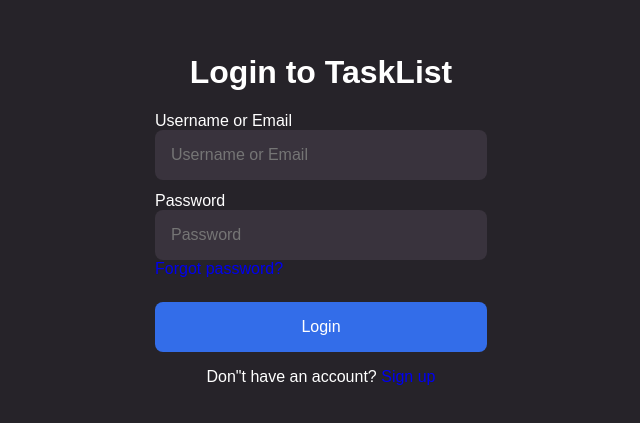
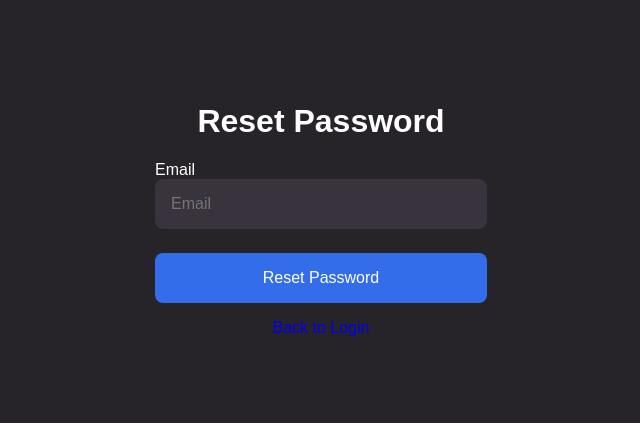
Before and after one commit to jobet/tasklist, a React (Create React App) app: page /forgotpass in a window 1280 px wide. Shown: the part 183-606 px from the top of the page, without its empty margins (319-959 px from the left). Built offline with nearby package versions, Linux system fonts and the light colour scheme; no server answers; the HTML template or start-up script is replaced by a standard one.

Commit message:
added forgot pass functionality

```diff
--- a/src/App.js
+++ b/src/App.js
@@ -4,6 +4,7 @@
 import TaskList from "./TaskList";
 import Login from "./Login";
 import SignUp from "./SignUp";
+import ForgotPass from "./ForgotPass";
 import "./App.css";
 
 function App() {
@@ -13,7 +14,7 @@
   });
 
   useEffect(() => {
-    Cookies.set("userSession", JSON.stringify(userSession), { expires: 7 });
+    Cookies.set("userSession", JSON.stringify(userSession));
   }, [userSession]);
 
   const PrivateRoute = ({ children }) => {
@@ -45,6 +46,14 @@
             }
           />
           <Route
+            path="/forgotpass"
+            element={
+              <RedirectIfLoggedIn>
+                <ForgotPass />
+              </RedirectIfLoggedIn>
+            }
+          />
+          <Route
             path="/"
             element={
               <PrivateRoute>
--- /dev/null
+++ b/src/ForgotPass.js
@@ -0,0 +1,143 @@
+import React, { useState, useEffect } from "react";
+import { createClient } from "@supabase/supabase-js";
+import { MdError, MdInfo } from "react-icons/md";
+import { Link, useNavigate, useSearchParams } from "react-router-dom";
+
+const supabaseUrl = process.env.REACT_APP_SUPABASE_URL;
+const supabaseKey = process.env.REACT_APP_SUPABASE_KEY;
+const supabase = createClient(supabaseUrl, supabaseKey);
+
+function ForgotPass() {
+  const navigate = useNavigate();
+  const [searchParams] = useSearchParams();
+  const [email, setEmail] = useState("");
+  const [newPassword, setNewPassword] = useState("");
+  const [confirmPassword, setConfirmPassword] = useState("");
+  const [errorMessage, setErrorMessage] = useState("");
+  const [errorWrapper, setErrorWrapper] = useState(false);
+  const [infoMessage, setInfoMessage] = useState("");
+  const [infoWrapper, setInfoWrapper] = useState(false);
+  const resetToken = searchParams.get("token");
+
+  useEffect(() => {
+    if (resetToken) {
+      setInfoMessage("Please enter your new password.");
+      setInfoWrapper(true);
+    }
+  }, [resetToken]);
+
+  const handleResetPassword = async (e) => {
+    setErrorMessage("");
+    setErrorWrapper(false);
+    setInfoMessage("");
+    setInfoWrapper(false);
+    e.preventDefault();
+    if (!resetToken) {
+      try {
+        const { error } = await supabase.auth.resetPasswordForEmail(email, {
+          redirectTo: `${window.location.origin}${window.location.pathname}?token=TOKEN`,
+        });
+        if (error) {
+          setErrorMessage("Error sending reset link.");
+          setErrorWrapper(true);
+        } else {
+          setInfoMessage("Password reset link sent to your email.");
+          setInfoWrapper(true);
+        }
+      } catch (error) {
+        setErrorMessage("Error sending reset link.");
+        setErrorWrapper(true);
+      }
+    } else {
+      if (newPassword !== confirmPassword) {
+        setErrorMessage("Passwords do not match.");
+        setErrorWrapper(true);
+        return;
+      }
+      try {
+        const { error } = await supabase.auth.updateUser({
+          password: newPassword,
+        }, resetToken);
+        if (error) {
+          setErrorMessage(error.message);
+          setErrorWrapper(true);
+        } else {
+          navigate("/login?passwordreset=success");
+        }
+      } catch (error) {
+        setErrorMessage("Error: ", error);
+        setErrorWrapper(true);
+      }
+    }
+  };
+
+  return (
+    <div className="container">
+      <div className="loginWindow">
+        <h1>Reset Password</h1>
+        <form onSubmit={handleResetPassword}>
+          <label
+            className={`${errorWrapper ? "errorMessageDisplay" : "noMessage"}`}
+          >
+            <MdError className="wrapperSymbol" />
+            <span>{errorMessage}</span>
+          </label>
+          <label
+            className={`${infoWrapper ? "infoMessageDisplay" : "noMessage"}`}
+          >
+            <MdInfo className="wrapperSymbol" />
+            <span>{infoMessage}</span>
+          </label>
+          {!resetToken && (
+            <>
+              <span>Email</span>
+              <input
+                placeholder="Email"
+                type="email"
+                id="email"
+                value={email}
+                className="loginInput"
+                onChange={(e) => setEmail(e.target.value)}
+                required
+              />
+            </>
+          )}
+          {resetToken && (
+            <>
+              <span>New Password</span>
+              <input
+                placeholder="New Password"
+                type="password"
+                id="newPassword"
+                value={newPassword}
+                className="loginInput"
+                onChange={(e) => setNewPassword(e.target.value)}
+                required
+              />
+              <span>Confirm Password</span>
+              <input
+                placeholder="Confirm Password"
+                type="password"
+                id="confirmPassword"
+                value={confirmPassword}
+                className="loginInput"
+                onChange={(e) => setConfirmPassword(e.target.value)}
+                required
+              />
+            </>
+          )}
+          <button type="submit" className="mainBtn">
+            {!resetToken ? "Reset Password" : "Update Password"}
+          </button>
+          <p>
+            <Link to="/login" className="redirectLink">
+              Back to Login
+            </Link>
+          </p>
+        </form>
+      </div>
+    </div>
+  );
+}
+
+export default ForgotPass;
--- a/src/Login.js
+++ b/src/Login.js
@@ -10,6 +10,7 @@
 
 
 function Login({onLogin}) {
+  const navigate = useNavigate();
   const location = useLocation();
   const [identifier, setIdentifier] = useState("");
   const [password, setPassword] = useState("");
@@ -17,24 +18,47 @@
   const [errorWrapper, setErrorWrapper] = useState(false);
   const [infoMessage, setInfoMessage] = useState("");
   const [infoWrapper, setInfoWrapper] = useState(false);
-  const navigate = useNavigate();
 
   useEffect(() => {
-    const queryParams = new URLSearchParams(location.search);
-    if (queryParams.get("signup") === "success") {
+    const signupParams = new URLSearchParams(location.search);
+    if (signupParams.get("signup") === "success") {
       setInfoWrapper(true);
       setInfoMessage("Account created. Please confirm your email first to log in.");
       navigate("/login");
     }
   }, [location]);
 
+  useEffect(() => {
+    const pwResetParams = new URLSearchParams(location.search);
+    if (pwResetParams.get("passwordreset") === "success") {
+      setInfoWrapper(true);
+      setInfoMessage("Password has been reset. Please log in with your new password.");
+      navigate("/login");
+    }
+  }, [location]);
 
   useEffect(() => {
-    const queryParams = new URLSearchParams(location.search);
-    if (queryParams.get("confirm") === "success") {
-      setInfoWrapper(true);
-      setInfoMessage("Account confirmed. You can now log in.");
-      navigate("/login");
+    const emailParams = new URLSearchParams(location.search);
+    if (emailParams.get("token")) {
+      const confirmEmail = async () => {
+        try {
+          const { error } = await supabase.auth.verifyOtp({
+            type: "email",
+            token: emailParams.get("token"),
+          });
+          if (error) {
+            setErrorMessage("Error confirming email.");
+            setErrorWrapper(true);
+            return;
+          } else {
+            setInfoWrapper(true);
+            setInfoMessage("Account confirmed. You can now log in.");
+          }
+        } catch (error) {
+          console.error("Error confirming email:", error.message);
+        }
+      };
+      confirmEmail();
     }
   }, [location]);
 
@@ -42,6 +66,8 @@
     e.preventDefault();
     setErrorMessage("");
     setErrorWrapper(false);
+    setInfoMessage("");
+    setInfoWrapper(false);
 
     try {
       // Fetch data from tasklist_users table
@@ -93,8 +119,7 @@
           }
         }
         else {
-          console.log("Authentication successful");
-          onLogin(user);
+          onLogin(user.id);
           navigate("/");
         }
       }
--- a/src/TaskList.js
+++ b/src/TaskList.js
@@ -27,7 +27,7 @@
       const { data, error } = await supabase
         .from("tasklist_users")
         .select("*")
-        .eq("user_uuid", userSession.id);
+        .eq("user_uuid", userSession);
 
       if (error) {
         console.error("Error fetching users:", error.message);
@@ -46,7 +46,7 @@
       const { data, error } = await supabase
         .from("tasklist_tasks")
         .select("*")
-        .eq("task_userid", userSession.id)
+        .eq("task_userid", userSession)
         .order("task_order", { ascending: true });
 
       if (error) {
@@ -69,7 +69,7 @@
         const newTaskObj = {
           task_name: newTask.trim(),
           task_completed: false,
-          task_userid: userSession.id,
+          task_userid: userSession,
           task_date: new Date(),
           task_order: tasks.length + 1,
         };
```
